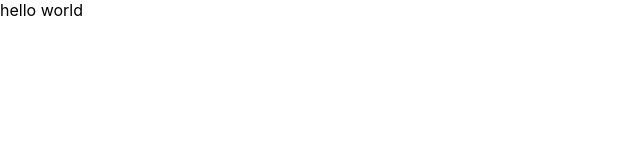
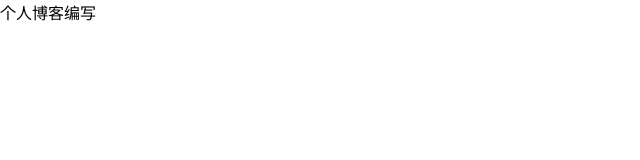
Before and after one commit to cuiwu-hub/react-demo-vite, a React (Vite) app: page / in a window 1280 px wide. Shown: the top 160 px of the page, without its empty margins (0-640 px from the left). Built offline with nearby package versions, Linux system fonts and the light colour scheme.

Commit message:
前端笔记总结

```diff
--- a/src/App.jsx
+++ b/src/App.jsx
@@ -1,7 +1,7 @@
 function App() {
   return (
     <div className="App">
-      hello world
+      个人博客编写
     </div>
   )
 }
```
Also changed, not shown: src/main.jsx (line endings or trailing spaces).
